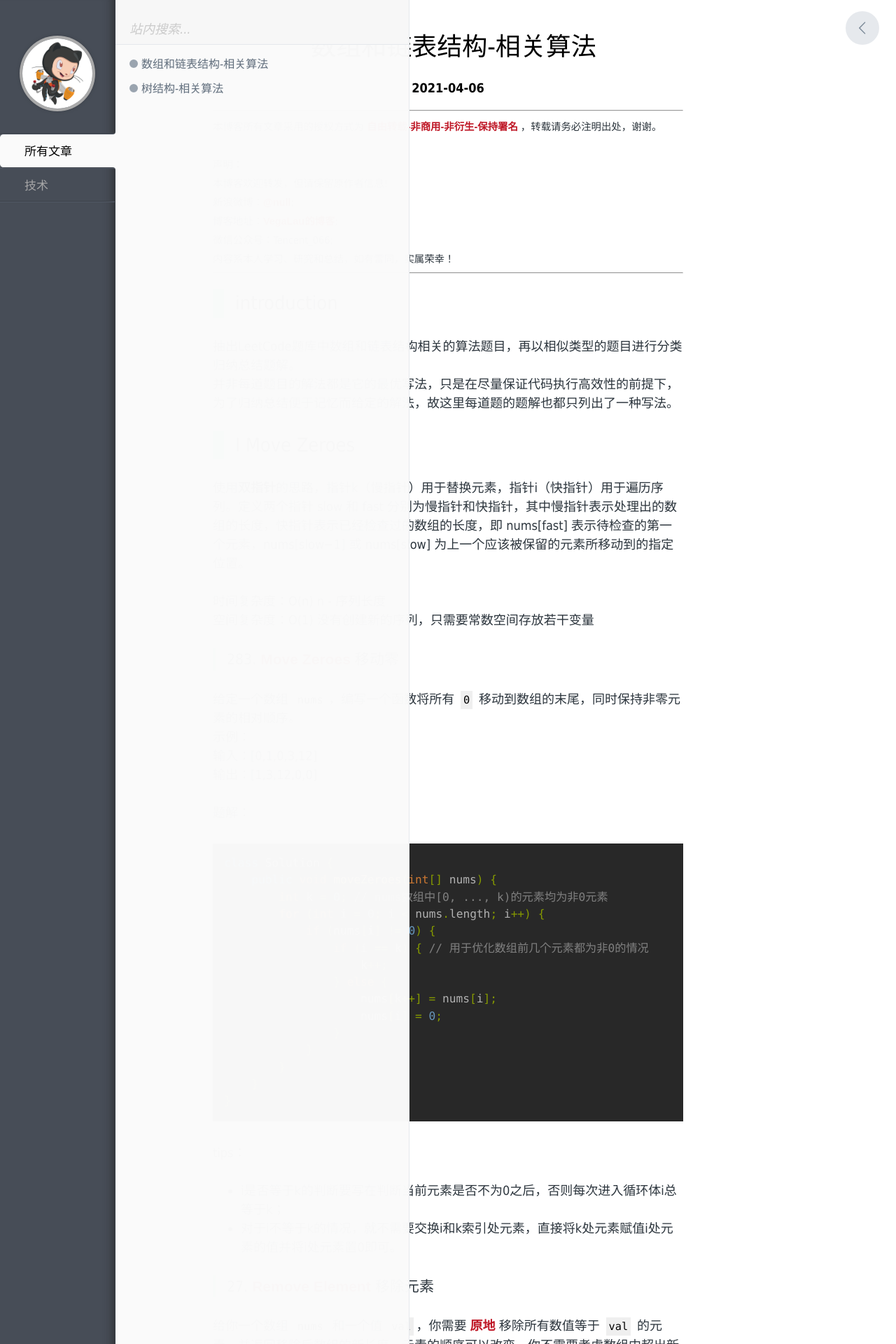
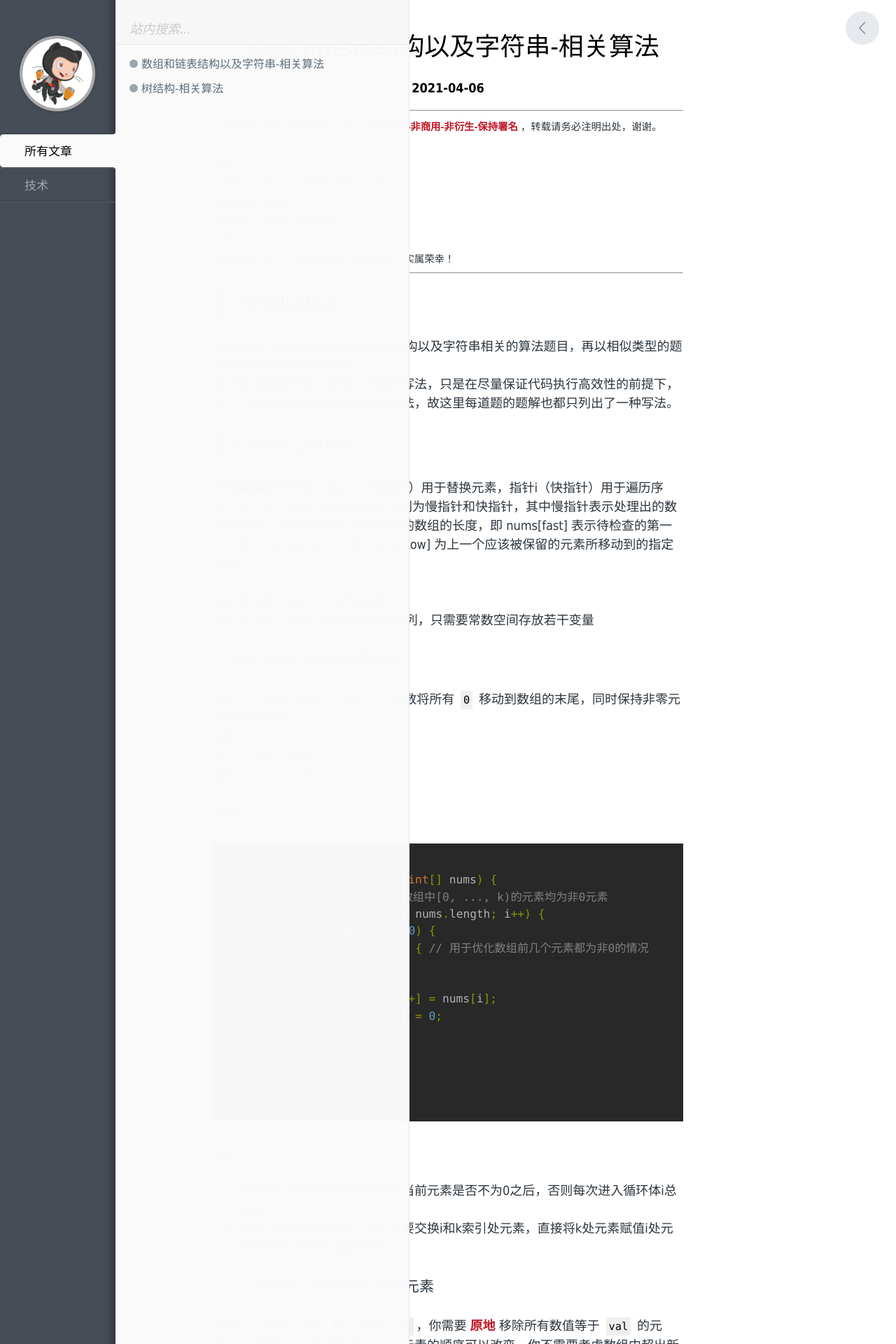
Before and after one commit to YuJie2020/yujie2020.github.io, a Jekyll site: the page built from _posts/技术/2021-04-06-array-string-and-list-algorithm.md, in a window 1280 px wide. Shown: the top 1920 px of the page at 70% size. Built offline with Jekyll 4.4.1, drawn with Linux system fonts in a browser that asks for light colours; comment, search, counter and statistics services are not loaded; some of the changed lines change nothing that is shown.

Commit message:
update blog string

```diff
--- a/_posts/技术/2021-04-06-array-and-list-algorithm.md
+++ b/_posts/技术/2021-04-06-array-string-and-list-algorithm.md
@@ -1,12 +1,12 @@
 ---
 layout: post
-title: 数组和链表结构-相关算法
-description: 抽出LeetCode题库中数组和链表结构相关的算法题目，再以相似类型的题目进行分类归纳总结题解。
+title: 数组和链表结构以及字符串-相关算法
+description: 抽出LeetCode题库中数组和链表结构以及字符串相关的算法题目，再以相似类型的题目进行分类归纳总结题解。
 category: 技术
 ---
 
 ## introduction
-抽出LeetCode题库中数组和链表结构相关的算法题目，再以相似类型的题目进行分类归纳总结题解。
+抽出LeetCode题库中数组和链表结构以及字符串相关的算法题目，再以相似类型的题目进行分类归纳总结题解。
 并非每道题目的解法都是它的最优写法，只是在尽量保证代码执行高效性的前提下，为了归纳总结便于记忆而给定的解法，故这里每道题的题解也都只列出了一种写法。
 
 ## Ⅰ Move Zeroes
@@ -216,7 +216,7 @@ tips：
 
 思路：
 初始时两个指针分别指向第一个元素位置和最后一个元素的位置。如果两个元素之和等于目标值则发现了唯一解。如果两个元素之和小于目标值，则将左侧指针右移一位，因为最小的数与最大的数相加都小于目标值，如果左侧指针不向右移动，则当前这个第一个元素与任何其他小于最大数的数相加都会小于目标值，所以左侧指针需要右移；如果两个元素之和大于目标值，则将右侧指针左移一位，因为最小的数与最大的数相加都大于目标值，如果右侧指针不向左移动，则当前这个第二个元素与任何其他大于最小数的数相加都会大于目标值，所以右侧指针需要左移。
-![](/images/2021-04-06-array-and-list-algorithm/167.jpg)
+![](/images/2021-04-06-array-string-and-list-algorithm/167.jpg)
 
 题解：
 
@@ -243,7 +243,7 @@ class Solution {
 给你 n 个非负整数 a1，a2，...，an，每个数代表坐标中的一个点 (i, ai) 。在坐标内画 n 条垂直线，垂直线 i 的两个端点分别为 (i, ai) 和 (i, 0) 。找出其中的两条线，使得它们与 x 轴共同构成的容器可以容纳最多的水。
 示例：
 输入：[1,8,6,2,5,4,8,3,7]
-![](/images/2021-04-06-array-and-list-algorithm/11.jpg)
+![](/images/2021-04-06-array-string-and-list-algorithm/11.jpg)
 输出：49
 解释：图中垂直线代表输入数组 [1,8,6,2,5,4,8,3,7]。在此情况下，容器能够容纳水（表示为蓝色部分）的最大值为 49。
 
@@ -278,7 +278,7 @@ tips：
 编写一个高效的算法来搜索 m x n 矩阵 matrix 中的一个目标值 target 。该矩阵具有以下特性：每行的元素从左到右升序排列。每列的元素从上到下升序排列。
 示例：
 输入：matrix = [[1,4,7,11,15],[2,5,8,12,19],[3,6,9,16,22],[10,13,14,17,24],[18,21,23,26,30]], target = 5
-![](/images/2021-04-06-array-and-list-algorithm/240.jpg)
+![](/images/2021-04-06-array-string-and-list-algorithm/240.jpg)
 输出：true
 
 题解：
@@ -323,7 +323,7 @@ tips：
 输出：[0,1,2]
 
 思路：
-![](/images/2021-04-06-array-and-list-algorithm/75.png)
+![](/images/2021-04-06-array-string-and-list-algorithm/75.png)
 
 题解：
 
@@ -356,7 +356,7 @@ class Solution {
 
 思路：
 用快速排序来解决这个问题，先对原数组排序，再返回倒数第 k 个位置，这样平均时间复杂度是 O(nlogn)。每次经过「划分」操作后，一定可以确定一个元素的最终位置，即 x 的最终位置为 q，并且保证 a[l⋯q−1] 中的每个元素小于等于 a[q]，且 a[q] 小于等于 a[q+1⋯r] 中的每个元素。所以只要某次划分的 q 为倒数第 k 个下标的时候，就已经找到了答案。 只需关心这一点，至于 a[l⋯q−1] 和 a[q+1⋯r] 是否是有序的，不需要关心。改进快速排序算法：在分解的过程当中，对子数组进行划分，如果划分得到的 q 正好就是需要的下标，就直接返回 a[q]；否则，如果 q 比目标下标小，就递归右子区间，否则递归左子区间。这样就可以把原来递归两个区间变成只递归一个区间，提高了时间效率。
-![](/images/2021-04-06-array-and-list-algorithm/215.png)
+![](/images/2021-04-06-array-string-and-list-algorithm/215.png)
 
 题解：
 
@@ -416,7 +416,7 @@ tips：
 
 思路：
 将数组从中间位置进行等分（如果数组长度为奇数则将中间的元素分到前子数组），然后将两个子数组进行穿插（第一部分子数组所有元素小于等于第二部分子数组元素）。定义较小的子数组为A，较大的子数组为B，如果nums中存在重复元素，正序穿插可能会造成nums[i] <= nums[i+1] >= nums[i+2] <= nums[i+3]...的情况。由于穿插之后，相邻元素必来自不同子数组，当A或B内部出现重复元素是不会出现上述穿插后相邻元素可能相等的情况。所以上述情况是因为数组A和数组B出现了相同元素，使用r来表示这一元素，如果A和B都存在r，那么r一定是A的最大值，B的最小值，这意味着r一定出现在A的尾部，B的头部。如果这一重复数字的个数较少则不会出现上述情况，只有当这一数字个数达到原数组元素总数的一半，才会在穿插后的出现在相邻位置。要解决这一情况需要使A的r和B的r在穿插后尽可能分开。于是将A和B子数组反序穿插。对于此问题，实际上并不需关心A和B内部的元素顺序，只需要满足A和B长度相同（或相差1），且A中的元素小于等于B中的元素，且r出现在A的头部和B的尾部（反序插入）即可。所以不需要进行排序，而只需要找到数组的中位数，且与中位数相等的值都位于其附近。而寻找中位数可以用快速选择算法（三路快排的思路）实现。
-![](/images/2021-04-06-array-and-list-algorithm/324.png)
+![](/images/2021-04-06-array-string-and-list-algorithm/324.png)
 
 题解：
 
```
Also changed, not shown: images/2021-04-06-array-string-and-list-algorithm/11.jpg (renamed from images/2021-04-06-array-and-list-algorithm/11.jpg), images/2021-04-06-array-string-and-list-algorithm/167.jpg (renamed from images/2021-04-06-array-and-list-algorithm/167.jpg), images/2021-04-06-array-string-and-list-algorithm/215.png (renamed from images/2021-04-06-array-and-list-algorithm/215.png), images/2021-04-06-array-string-and-list-algorithm/240.jpg (renamed from images/2021-04-06-array-and-list-algorithm/240.jpg), images/2021-04-06-array-string-and-list-algorithm/324.png (renamed from images/2021-04-06-array-and-list-algorithm/324.png), images/2021-04-06-array-string-and-list-algorithm/75.png (renamed from images/2021-04-06-array-and-list-algorithm/75.png).
